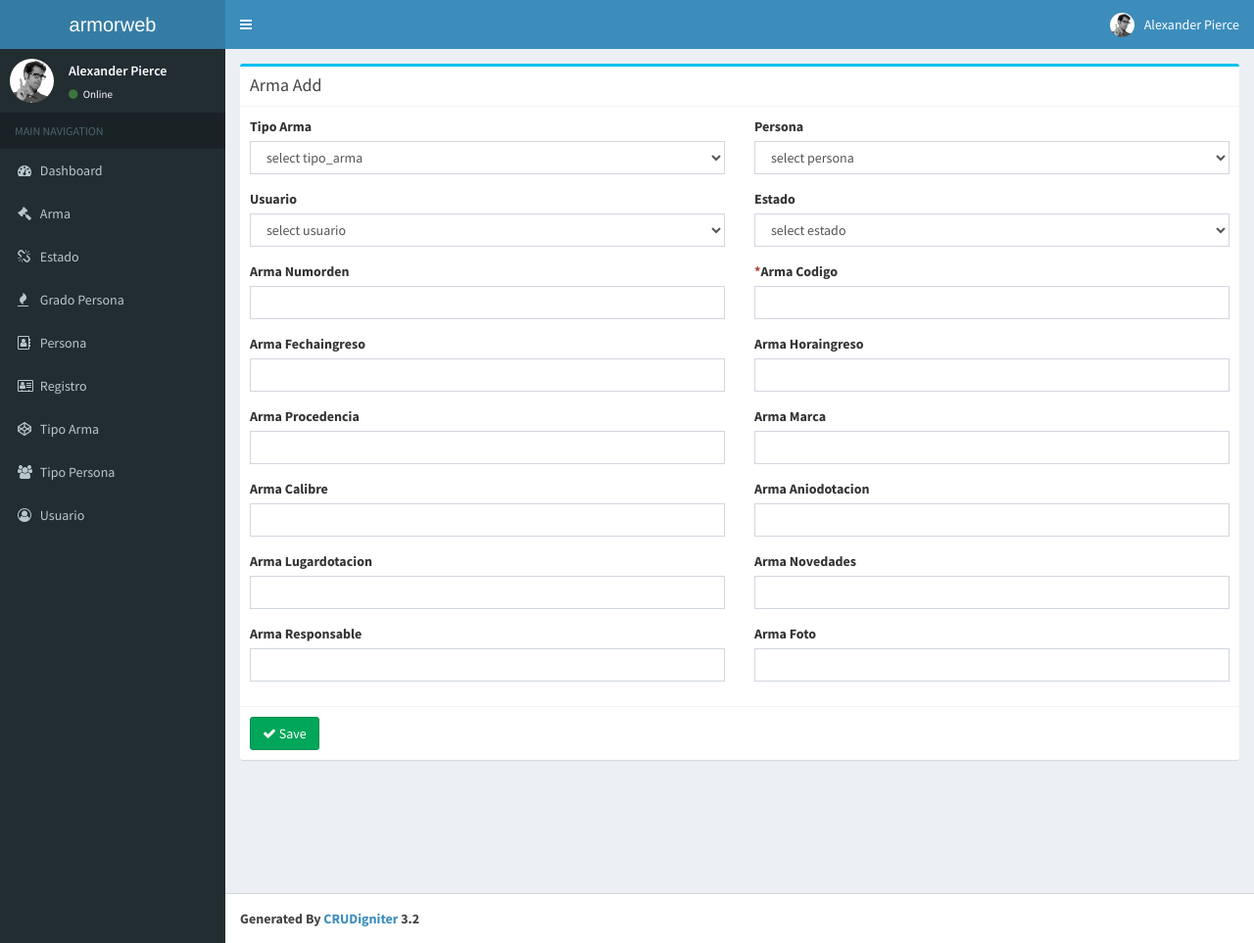
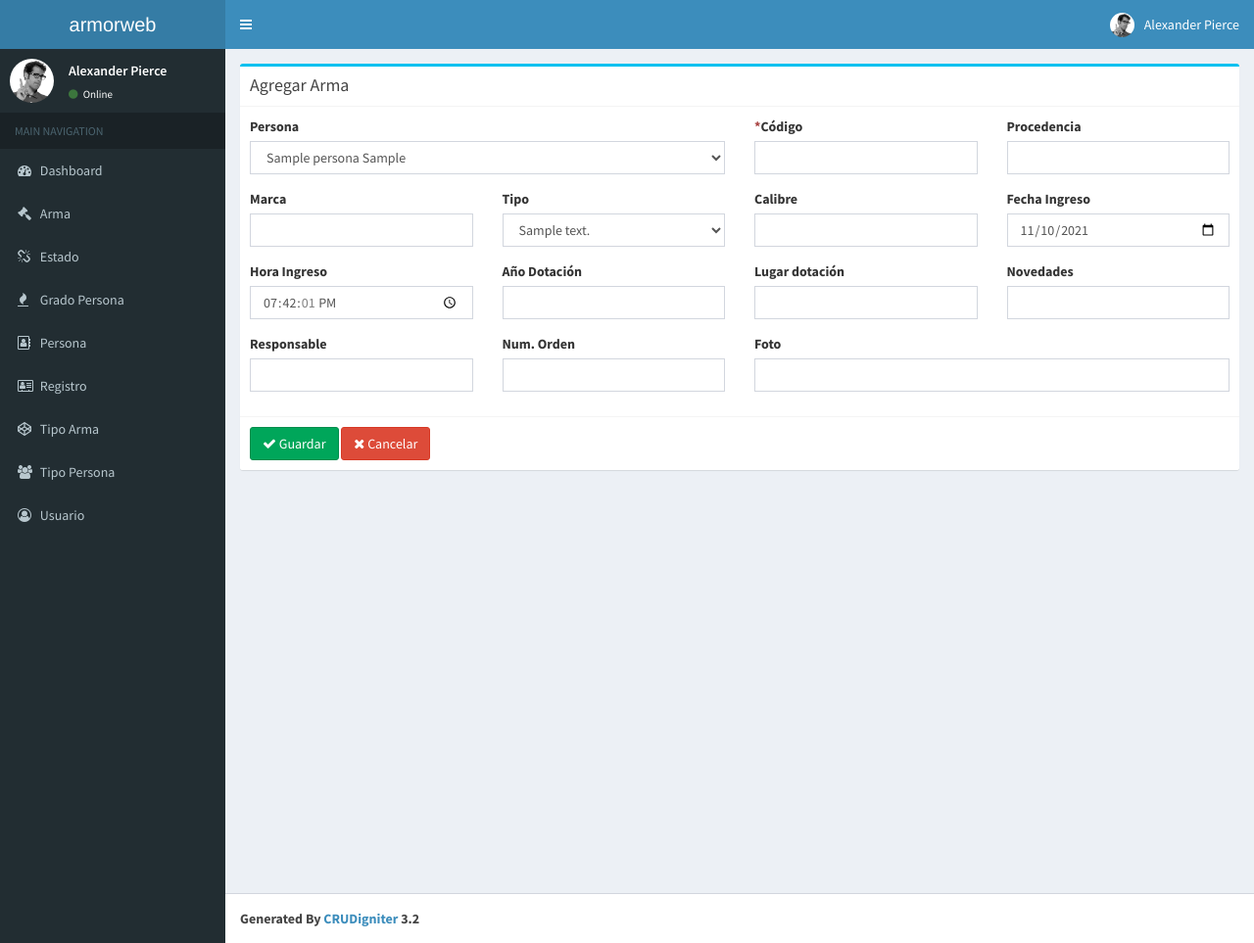
Before and after one commit to BitXad/armorweb, a CodeIgniter app: page /armorweb/arma/add in a window 1280 px wide. Shown: the whole page at 98% size. Run offline with CodeIgniter, Linux system fonts and the light colour scheme; tables that the repository leaves empty hold one stand-in row (values such as "Sample post").

Commit message:
10.11.2021 arma falta

```diff
--- a/application/controllers/Arma.php
+++ b/application/controllers/Arma.php
@@ -61,7 +61,7 @@ class Arma extends CI_Controller{
             $data['all_tipo_arma'] = $this->Tipo_arma_model->get_all_tipo_arma();
 
             $this->load->model('Persona_model');
-			$data['all_persona'] = $this->Persona_model->get_all_persona();
+            $data['all_persona'] = $this->Persona_model->get_all_persona_activa();
 
             $this->load->model('Usuario_model');
             $data['all_usuario'] = $this->Usuario_model->get_all_usuario();
--- a/application/models/Persona_model.php
+++ b/application/models/Persona_model.php
@@ -76,4 +76,19 @@ class Persona_model extends CI_Model
     {
         return $this->db->delete('persona',array('persona_id'=>$persona_id));
     }
+
+    function get_all_persona_activa()
+    {
+        $persona = $this->db->query("
+            SELECT
+                *
+            FROM
+                `persona`
+            WHERE
+                estado_id = 1
+            ORDER BY `persona_apellido` ASC, `persona_nombre` ASC
+        ")->result_array();
+
+        return $persona;
+    }
 }
--- a/application/views/arma/add.php
+++ b/application/views/arma/add.php
@@ -2,144 +2,111 @@
     <div class="col-md-12">
       	<div class="box box-info">
             <div class="box-header with-border">
-              	<h3 class="box-title">Arma Add</h3>
+              	<h3 class="box-title">Agregar Arma</h3>
             </div>
             <?php echo form_open('arma/add'); ?>
           	<div class="box-body">
                     <div class="row clearfix">
                         <div class="col-md-6">
-						<label for="tipoarma_id" class="control-label">Tipo Arma</label>
+                            <label for="persona_id" class="control-label">Persona</label>
+                            <div class="form-group">
+                                <select name="persona_id" class="form-control">
+                                    <!--<option value="">select persona</option>-->
+                                    <?php
+                                    foreach($all_persona as $persona)
+                                    {
+                                        $selected = ($persona['persona_id'] == $this->input->post('persona_id')) ? ' selected="selected"' : "";
+                                        echo '<option value="'.$persona['persona_id'].'" '.$selected.'>'.$persona['persona_nombre'].' '.$persona['persona_apellido'].'</option>';
+                                    }
+                                    ?>
+                                </select>
+                            </div>
+                        </div>
+                        <div class="col-md-3">
+                            <label for="arma_codigo" class="control-label"><span class="text-danger">*</span>Código</label>
+                            <div class="form-group">
+                                <input type="text" name="arma_codigo" value="<?php echo $this->input->post('arma_codigo'); ?>" class="form-control" id="arma_codigo" required />
+                                <span class="text-danger"><?php echo form_error('arma_codigo');?></span>
+                            </div>
+                        </div>
+
+                        <div class="col-md-3">
+                            <label for="arma_procedencia" class="control-label">Procedencia</label>
+                            <div class="form-group">
+                                <input type="text" name="arma_procedencia" value="<?php echo $this->input->post('arma_procedencia'); ?>" class="form-control" id="arma_procedencia" />
+                            </div>
+                        </div>
+                        <div class="col-md-3">
+                            <label for="arma_marca" class="control-label">Marca</label>
+                            <div class="form-group">
+                                <input type="text" name="arma_marca" value="<?php echo $this->input->post('arma_marca'); ?>" class="form-control" id="arma_marca" />
+                            </div>
+                        </div>
+                        <div class="col-md-3">
+                            <label for="tipoarma_id" class="control-label">Tipo</label>
                             <div class="form-group">
                                 <select name="tipoarma_id" class="form-control">
-								<option value="">select tipo_arma</option>
                                     <?php
                                     foreach($all_tipo_arma as $tipo_arma)
                                     {
                                         $selected = ($tipo_arma['tipoarma_id'] == $this->input->post('tipoarma_id')) ? ' selected="selected"' : "";
-
                                         echo '<option value="'.$tipo_arma['tipoarma_id'].'" '.$selected.'>'.$tipo_arma['tipoarma_descripcion'].'</option>';
                                     }
                                     ?>
                                 </select>
                             </div>
                         </div>
-					<div class="col-md-6">
-						<label for="persona_id" class="control-label">Persona</label>
+                        <div class="col-md-3">
+                            <label for="arma_calibre" class="control-label">Calibre</label>
                             <div class="form-group">
-							<select name="persona_id" class="form-control">
-								<option value="">select persona</option>
-								<?php
-								foreach($all_persona as $persona)
-								{
-									$selected = ($persona['persona_id'] == $this->input->post('persona_id')) ? ' selected="selected"' : "";
-
-									echo '<option value="'.$persona['persona_id'].'" '.$selected.'>'.$persona['persona_nombre'].'</option>';
-								}
-								?>
-							</select>
+                                <input type="text" name="arma_calibre" value="<?php echo $this->input->post('arma_calibre'); ?>" class="form-control" id="arma_calibre" />
                             </div>
                         </div>
-					<div class="col-md-6">
-						<label for="usuario_id" class="control-label">Usuario</label>
+
+                        <div class="col-md-3">
+                            <label for="arma_fechaingreso" class="control-label">Fecha Ingreso</label>
                             <div class="form-group">
-							<select name="usuario_id" class="form-control">
-								<option value="">select usuario</option>
-								<?php
-								foreach($all_usuario as $usuario)
-								{
-									$selected = ($usuario['usuario_id'] == $this->input->post('usuario_id')) ? ' selected="selected"' : "";
-
-									echo '<option value="'.$usuario['usuario_id'].'" '.$selected.'>'.$usuario['usuario_nombre'].'</option>';
-								}
-								?>
-							</select>
+                                <input type="date" name="arma_fechaingreso" value="<?php echo ($this->input->post('arma_fechaingreso') ? $this->input->post('arma_fechaingreso') : date('Y-m-d')); ?>" class="form-control" id="arma_fechaingreso" />
                             </div>
                         </div>
-					<div class="col-md-6">
-						<label for="estado_id" class="control-label">Estado</label>
+                        <div class="col-md-3">
+                            <label for="arma_horaingreso" class="control-label">Hora Ingreso</label>
                             <div class="form-group">
-							<select name="estado_id" class="form-control">
-								<option value="">select estado</option>
-								<?php
-								foreach($all_estado as $estado)
-								{
-									$selected = ($estado['estado_id'] == $this->input->post('estado_id')) ? ' selected="selected"' : "";
-
-									echo '<option value="'.$estado['estado_id'].'" '.$selected.'>'.$estado['estado_descripcion'].'</option>';
-								}
-								?>
-							</select>
+                                <input type="time" step="any" name="arma_horaingreso" value="<?php echo ($this->input->post('arma_horaingreso') ? $this->input->post('arma_horaingreso') : date('H:i:s')); ?>" class="form-control" id="arma_horaingreso" />
                             </div>
                         </div>
-					<div class="col-md-6">
-						<label for="arma_numorden" class="control-label">Arma Numorden</label>
+			<div class="col-md-3">
+                            <label for="arma_aniodotacion" class="control-label">Año Dotación</label>
+                            <div class="form-group">
+                                <input type="text" name="arma_aniodotacion" value="<?php echo $this->input->post('arma_aniodotacion'); ?>" class="form-control" id="arma_aniodotacion" />
+                            </div>
+                        </div>
+                        <div class="col-md-3">
+                            <label for="arma_lugardotacion" class="control-label">Lugar dotación</label>
+                            <div class="form-group">
+                                <input type="text" name="arma_lugardotacion" value="<?php echo $this->input->post('arma_lugardotacion'); ?>" class="form-control" id="arma_lugardotacion" />
+                            </div>
+                        </div>
+                        <div class="col-md-3">
+                            <label for="arma_novedades" class="control-label">Novedades</label>
+                            <div class="form-group">
+                                <input type="text" name="arma_novedades" value="<?php echo $this->input->post('arma_novedades'); ?>" class="form-control" id="arma_novedades" />
+                            </div>
+                        </div>
+                        <div class="col-md-3">
+                            <label for="arma_responsable" class="control-label">Responsable</label>
+                            <div class="form-group">
+                                <input type="text" name="arma_responsable" value="<?php echo $this->input->post('arma_responsable'); ?>" class="form-control" id="arma_responsable" />
+                            </div>
+                        </div>
+                        <div class="col-md-3">
+                            <label for="arma_numorden" class="control-label">Num. Orden</label>
                             <div class="form-group">
                                 <input type="text" name="arma_numorden" value="<?php echo $this->input->post('arma_numorden'); ?>" class="form-control" id="arma_numorden" />
                             </div>
                         </div>
                         <div class="col-md-6">
-						<label for="arma_codigo" class="control-label"><span class="text-danger">*</span>Arma Codigo</label>
-						<div class="form-group">
-							<input type="text" name="arma_codigo" value="<?php echo $this->input->post('arma_codigo'); ?>" class="form-control" id="arma_codigo" />
-							<span class="text-danger"><?php echo form_error('arma_codigo');?></span>
-						</div>
-					</div>
-					<div class="col-md-6">
-						<label for="arma_fechaingreso" class="control-label">Arma Fechaingreso</label>
-						<div class="form-group">
-							<input type="text" name="arma_fechaingreso" value="<?php echo $this->input->post('arma_fechaingreso'); ?>" class="has-datepicker form-control" id="arma_fechaingreso" />
-						</div>
-					</div>
-					<div class="col-md-6">
-						<label for="arma_horaingreso" class="control-label">Arma Horaingreso</label>
-						<div class="form-group">
-							<input type="text" name="arma_horaingreso" value="<?php echo $this->input->post('arma_horaingreso'); ?>" class="form-control" id="arma_horaingreso" />
-						</div>
-					</div>
-					<div class="col-md-6">
-						<label for="arma_procedencia" class="control-label">Arma Procedencia</label>
-						<div class="form-group">
-							<input type="text" name="arma_procedencia" value="<?php echo $this->input->post('arma_procedencia'); ?>" class="form-control" id="arma_procedencia" />
-						</div>
-					</div>
-					<div class="col-md-6">
-						<label for="arma_marca" class="control-label">Arma Marca</label>
-						<div class="form-group">
-							<input type="text" name="arma_marca" value="<?php echo $this->input->post('arma_marca'); ?>" class="form-control" id="arma_marca" />
-						</div>
-					</div>
-					<div class="col-md-6">
-						<label for="arma_calibre" class="control-label">Arma Calibre</label>
-						<div class="form-group">
-							<input type="text" name="arma_calibre" value="<?php echo $this->input->post('arma_calibre'); ?>" class="form-control" id="arma_calibre" />
-						</div>
-					</div>
-					<div class="col-md-6">
-						<label for="arma_aniodotacion" class="control-label">Arma Aniodotacion</label>
-						<div class="form-group">
-							<input type="text" name="arma_aniodotacion" value="<?php echo $this->input->post('arma_aniodotacion'); ?>" class="form-control" id="arma_aniodotacion" />
-						</div>
-					</div>
-					<div class="col-md-6">
-						<label for="arma_lugardotacion" class="control-label">Arma Lugardotacion</label>
-						<div class="form-group">
-							<input type="text" name="arma_lugardotacion" value="<?php echo $this->input->post('arma_lugardotacion'); ?>" class="form-control" id="arma_lugardotacion" />
-						</div>
-					</div>
-					<div class="col-md-6">
-						<label for="arma_novedades" class="control-label">Arma Novedades</label>
-						<div class="form-group">
-							<input type="text" name="arma_novedades" value="<?php echo $this->input->post('arma_novedades'); ?>" class="form-control" id="arma_novedades" />
-						</div>
-					</div>
-					<div class="col-md-6">
-						<label for="arma_responsable" class="control-label">Arma Responsable</label>
-						<div class="form-group">
-							<input type="text" name="arma_responsable" value="<?php echo $this->input->post('arma_responsable'); ?>" class="form-control" id="arma_responsable" />
-						</div>
-					</div>
-					<div class="col-md-6">
-						<label for="arma_foto" class="control-label">Arma Foto</label>
+                            <label for="arma_foto" class="control-label">Foto</label>
                             <div class="form-group">
                                 <input type="text" name="arma_foto" value="<?php echo $this->input->post('arma_foto'); ?>" class="form-control" id="arma_foto" />
                             </div>
@@ -148,8 +115,10 @@
                 </div>
           	<div class="box-footer">
                     <button type="submit" class="btn btn-success">
-            		<i class="fa fa-check"></i> Save
+            		<i class="fa fa-check"></i> Guardar
                     </button>
+                    <a href="<?php echo site_url('arma'); ?>" class="btn btn-danger">
+                    <i class="fa fa-times"></i> Cancelar</a>
           	</div>
             <?php echo form_close(); ?>
       	</div>
```
Also changed, not shown: application/views/arma/index.php (+25 -9 lines). Lines whose indentation alone changed are shown as unchanged.
